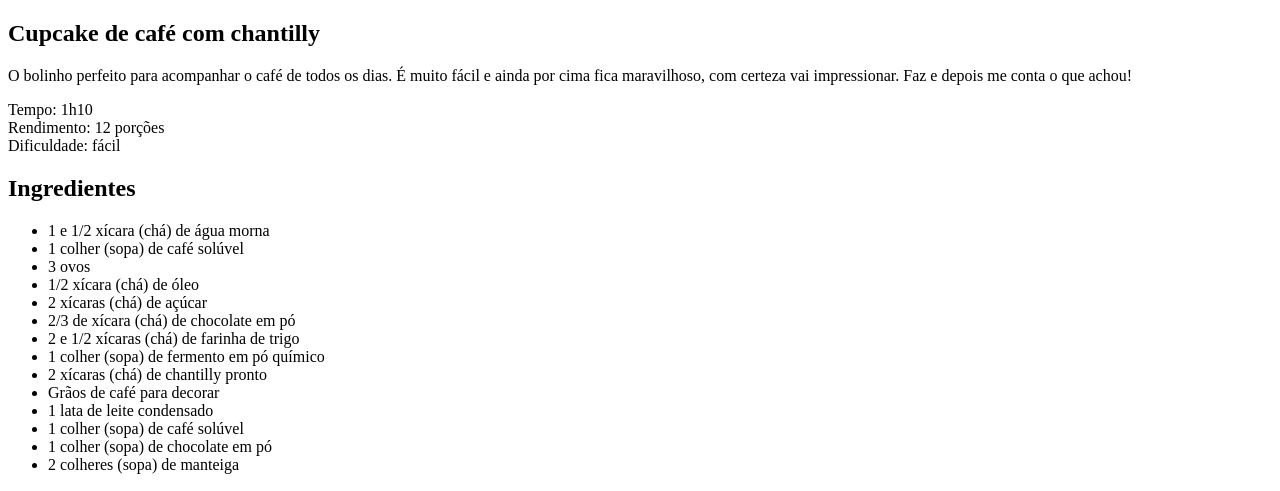
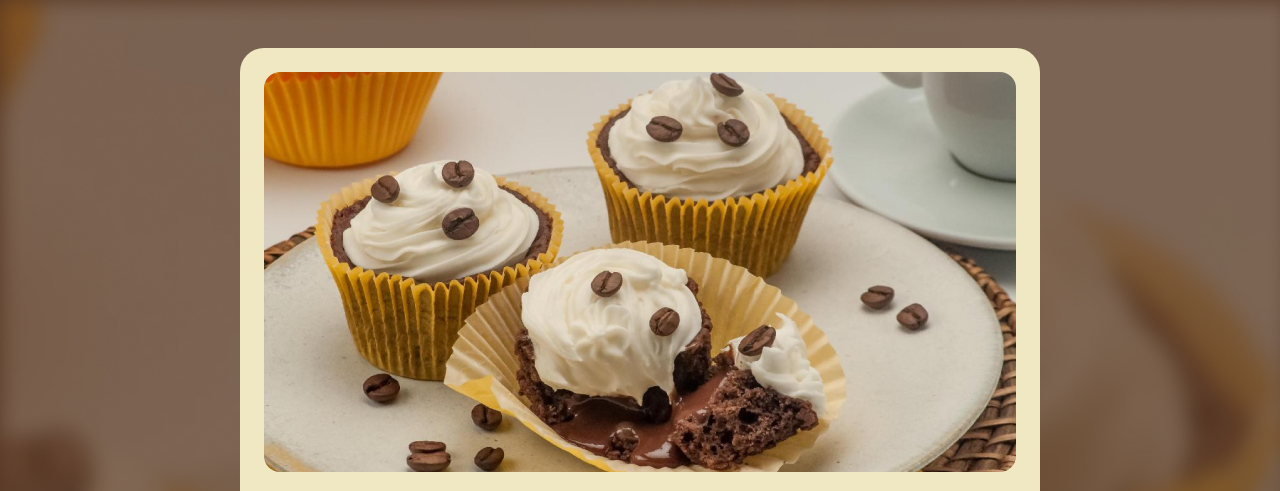
Before and after one commit to miltonralves/paginareceita, a plain HTML site: page index.html in a window 1280 px wide. Shown: the top 491 px of the page. Drawn offline with Linux system fonts and the light colour scheme; a web font is replaced by a local one.

Commit message:
trabalhando as fontes.

```diff
--- a/index.html
+++ b/index.html
@@ -1,12 +1,26 @@
 <!DOCTYPE html>
 <html lang="en">
   <head>
+    <link rel="preconnect" href="https://fonts.googleapis.com" />
+    <link rel="preconnect" href="https://fonts.gstatic.com" crossorigin />
     <meta charset="UTF-8" />
     <meta name="viewport" content="width=device-width, initial-scale=1.0" />
+
     <title>Páginde de Receita</title>
+
+    <link rel="stylesheet" href="./style.css" />
+
+    <link
+      href="https://fonts.googleapis.com/css2?family=Alice&display=swap"
+      rel="stylesheet"
+    />
   </head>
   <body>
     <div id="page">
+      <img
+        src="./assets/main-image.jpg"
+        alt="Imagem de um Cupcake com grãos de cafe e chantilly"
+      />
       <section id="about">
         <h1>Cupcake de café com chantilly</h1>
         <p>
--- /dev/null
+++ b/style.css
@@ -0,0 +1,34 @@
+:root {
+  font-family: Alice, sans-serif;
+  line-height: 150%;
+  color: #573a37;
+}
+
+body {
+  background-image: url(./assets/bg-image.jpg);
+  background-size: cover;
+}
+
+#page {
+  box-sizing: border-box;
+  width: 800px;
+  padding: 24px;
+  margin: 48px auto;
+  background-color: #f0e8c2;
+  border-radius: 24px;
+}
+
+img {
+  border-radius: 1rem;
+}
+
+h1 {
+  line-height: 140%;
+  color: #291b1a;
+  font-size: 40px;
+}
+
+h2 {
+  color: #291b1a;
+  font-size: 24px;
+}
```
Also changed, not shown: assets/bg-image.jpg (added), assets/main-image.jpg (added).
